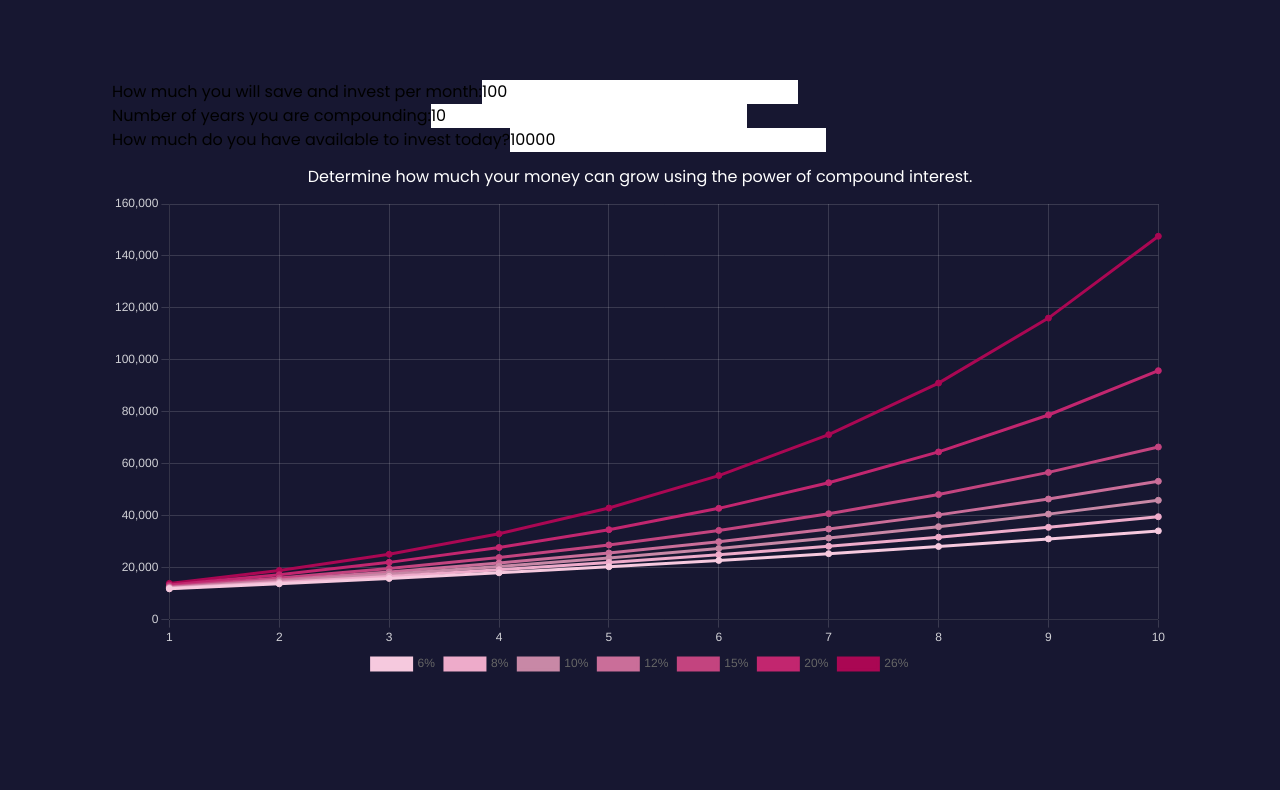
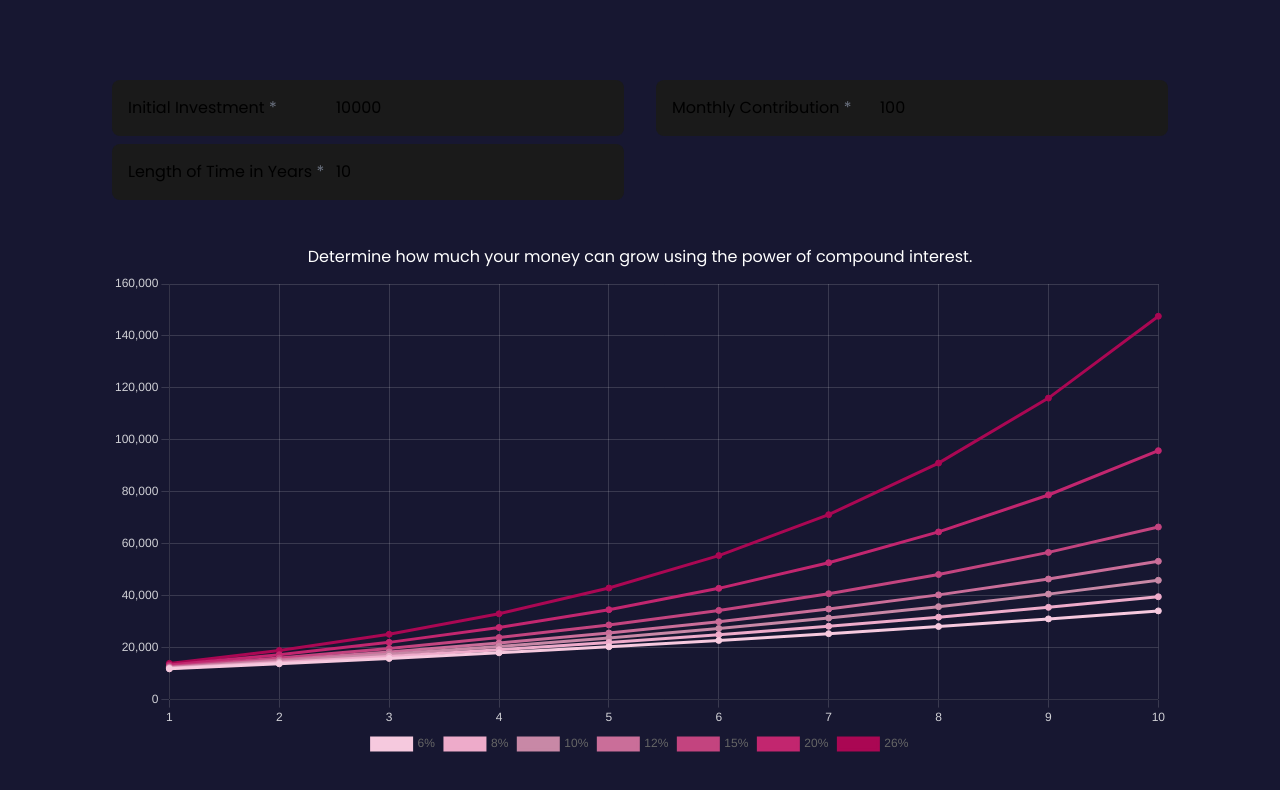
Before and after one commit to KevinGBojan/compounding-calculator, a Next.js app: page / in a window 1280 px wide. Shown: the top 790 px of the page. Built offline with nearby package versions, Linux system fonts and the light colour scheme.

Commit message:
styling on input elements

```diff
--- a/pages/index.tsx
+++ b/pages/index.tsx
@@ -52,6 +52,11 @@ ChartJS.register(
 // maybe make just a dark mode and focus on that design being super sleek
 
 export default function Page({}) {
+  //TODO: Field validation.
+  //TODO: Wait a few seconds before running the function.
+  //TODO: Sliders
+
+  const [detailed, setDetailed] = useState(false);
   const [years, setYears] = useState<number>(10);
   const [savingRate, setSavingRate] = useState<number>(100);
   const [initialInvestment, setInitialInvestment] = useState<number>(10000);
@@ -188,36 +193,41 @@ export default function Page({}) {
         />
       </Head>
       <main className="mt-20 px-4 sm:px-8 md:px-8 lg:px-20 xl:px-28">
-        <form>
-          <div>
-            <label htmlFor="savingRate">
-              How much you will save and invest per month:
+        <form className="mb-8 grid grid-cols-2 gap-x-8 gap-y-2">
+          <div className="relative flex items-center rounded-lg bg-[#1A1A1A] p-4">
+            <label htmlFor="initialInvestment">
+              Initial Investment <span className="text-gray-500">*</span>{" "}
             </label>
             <input
+              className="absolute inset-0 col-span-1 rounded-lg bg-transparent pl-56 outline-1 outline-[#6C62EA]"
+              type="number"
+              name="initialInvestment"
+              value={initialInvestment}
+              onChange={(e) => setInitialInvestment(parseFloat(e.target.value))}
+            />
+          </div>
+          <div className="relative flex items-center rounded-lg bg-[#1A1A1A] p-4">
+            <label htmlFor="savingRate">
+              Monthly Contribution <span className="text-gray-500">*</span>{" "}
+            </label>
+            <input
+              className="absolute inset-0 col-span-1 rounded-lg bg-transparent pl-56 outline-1 outline-[#6C62EA]"
               type="number"
               name="savingRate"
               value={savingRate}
-              onChange={(e) => setSavingRate(parseInt(e.target.value))}
+              onChange={(e) => setSavingRate(parseFloat(e.target.value))}
             />
           </div>
-          <div>
-            <label htmlFor="years">Number of years you are compounding:</label>
+          <div className="relative flex items-center rounded-lg bg-[#1A1A1A] p-4">
+            <label htmlFor="years">
+              Length of Time in Years <span className="text-gray-500">*</span>{" "}
+            </label>
             <input
+              className="absolute inset-0 col-span-1 rounded-lg bg-transparent pl-56 outline-1 outline-[#6C62EA]"
               type="number"
               name="years"
               value={years}
               onChange={(e) => setYears(parseFloat(e.target.value))}
-            />
-          </div>
-          <div>
-            <label htmlFor="initialInvestment">
-              How much do you have available to invest today?
-            </label>
-            <input
-              type="number"
-              name="initialInvestment"
-              value={initialInvestment}
-              onChange={(e) => setInitialInvestment(parseFloat(e.target.value))}
             />
           </div>
         </form>
--- a/styles/globals.css
+++ b/styles/globals.css
@@ -7,6 +7,18 @@ body {
   font-family: "Poppins", sans-serif;
 }
 
+/* Chrome, Safari, Edge, Opera */
+input::-webkit-outer-spin-button,
+input::-webkit-inner-spin-button {
+  -webkit-appearance: none;
+  margin: 0;
+}
+
+/* Firefox */
+input[type="number"] {
+  -moz-appearance: textfield;
+}
+
 @layer base {
   body {
     @apply bg-[#171731];
```
